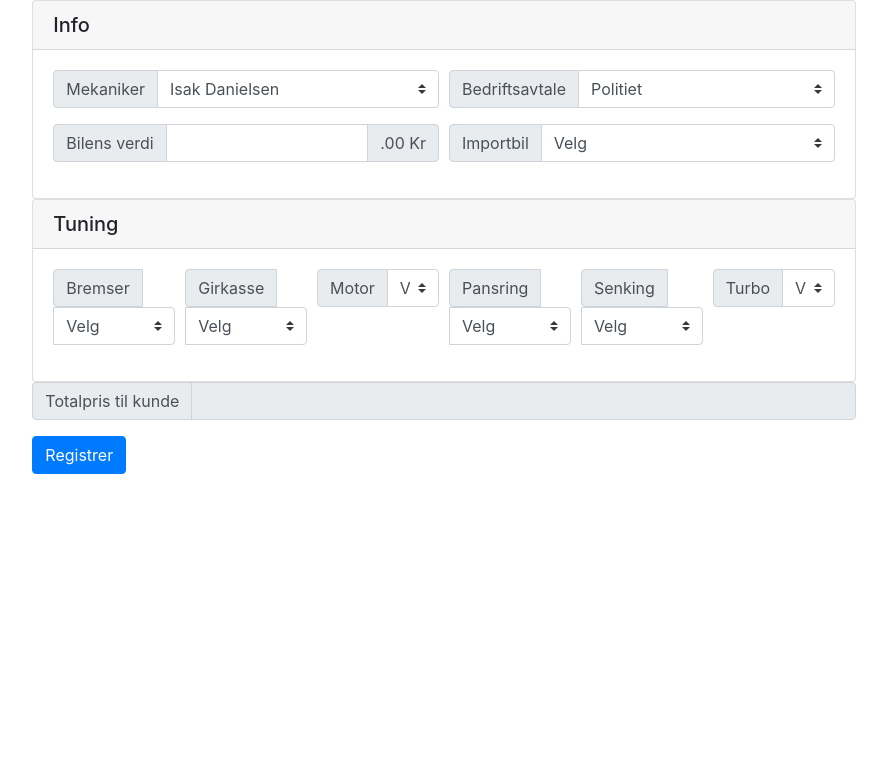
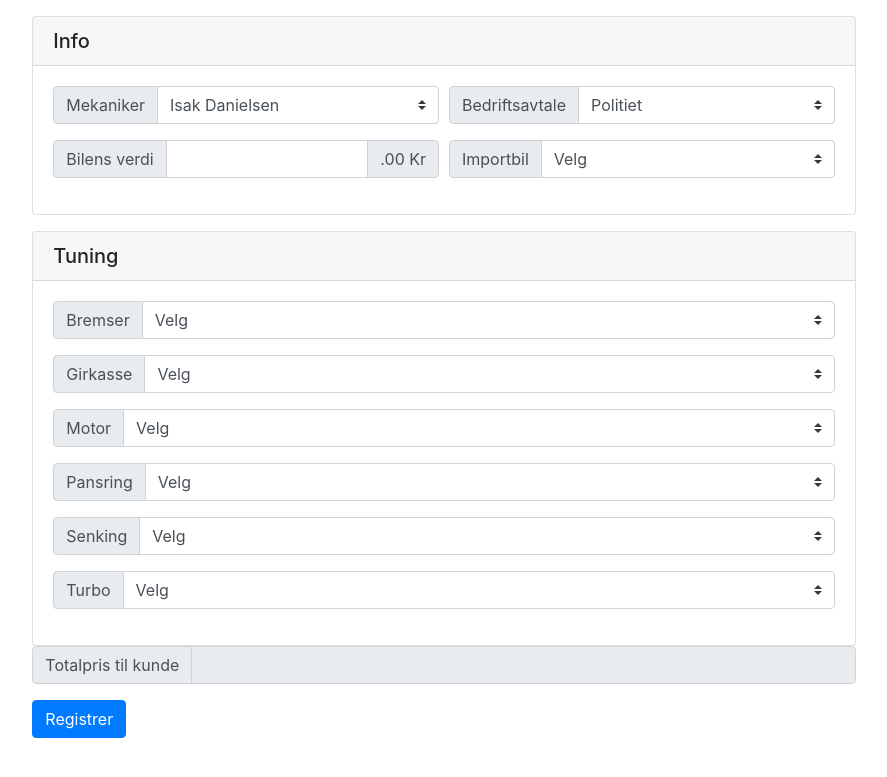
Before and after one commit to Reedtrullz/reidjoss.github.io, a PHP site: page / in a window 1280 px wide. Shown: the top 777 px of the page, without its empty margins (196-1083 px from the left). Run offline with PHP 8.4, Linux system fonts and the light colour scheme.

Commit message:
1rem spacing over cards i skjema

```diff
--- a/css/master.css
+++ b/css/master.css
@@ -1,4 +1,11 @@
 .loginbox {
   max-width: 30rem;
-  margin-top: 5rem;
 }
+
+.tuning .col {
+  min-width: 25rem;
+}
+
+form .card {
+  margin-top: 1rem;
+}
```
